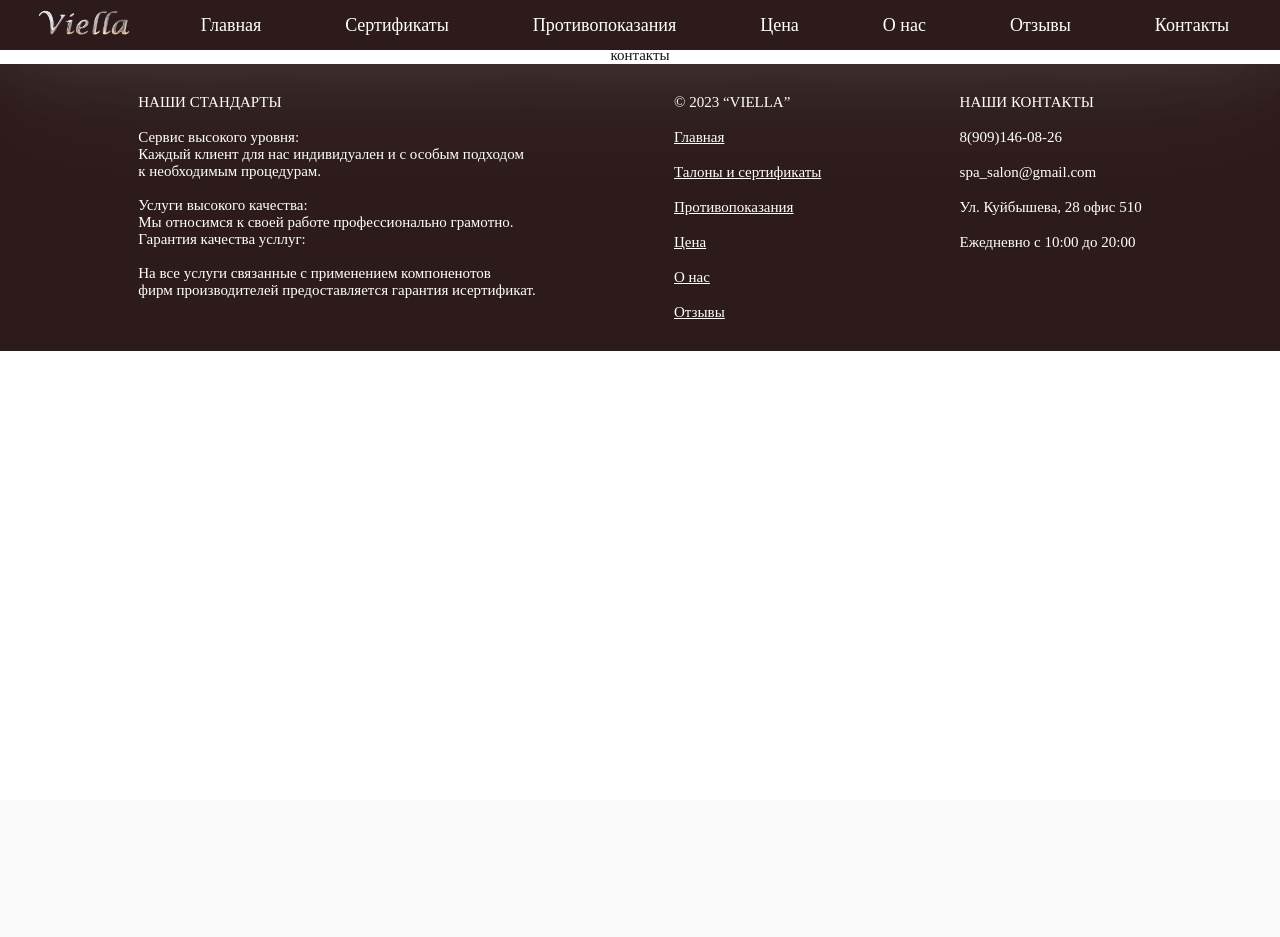
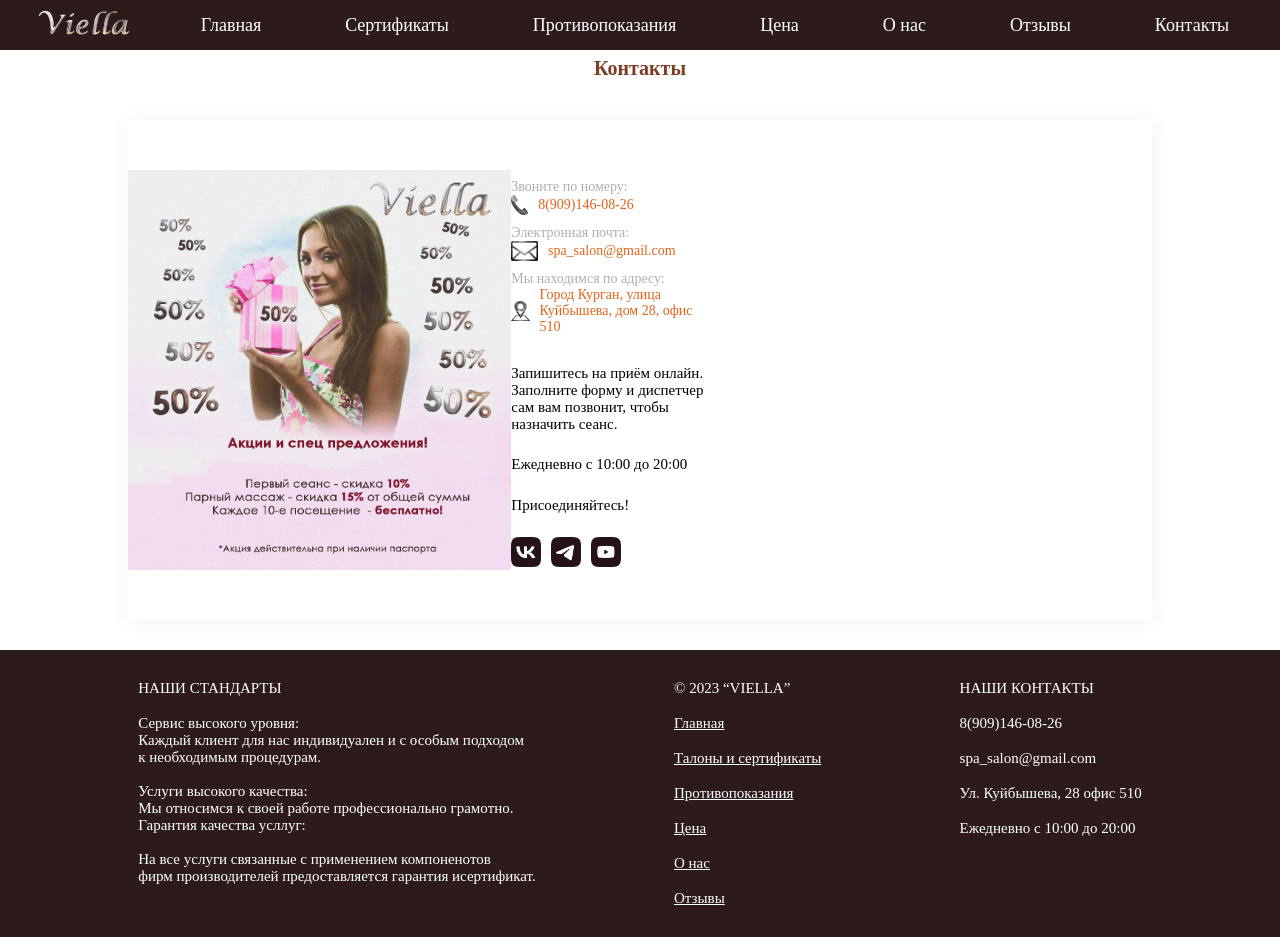
Before and after one commit to PolinaTurina/-Viella, a Django app: page /contact/ in a window 1280 px wide. Before the commit the page ends 351 px from the top, so only its background shows below. Run offline with Django 4.2, Linux system fonts and the light colour scheme.

Commit message:
доделана страница - контакты

```diff
--- a/main/forms.py
+++ b/main/forms.py
@@ -3,7 +3,9 @@ from .models import *
 
 
 class SertForm(forms.Form):
-    phone = forms.CharField(max_length = 11, label = "телефон")
+    phone = forms.CharField(max_length = 11,
+                            label = "телефон",
+                            widget = forms.TextInput(attrs={'placeholder': '8**********', 'class': ''}))
     name = forms.CharField(max_length = 50, min_length = 4, label = "ФИО", widget = forms.TextInput())
     email = forms.EmailField(widget = forms.EmailInput())
     view = forms.ModelChoiceField(queryset=Sertificats.objects.all(), label = "вид сертификата")
--- a/main/templates/main/contact.html
+++ b/main/templates/main/contact.html
@@ -1,9 +1,94 @@
 {%extends 'root.html'%}
 {%block content%}
+ <style>
+    .social:hover{
+        transform: scale(1.1);
+        transition: all .2s cubic-bezier(0.645, 0.045, 0.355, 1);
+    }
 
+    .p_a{
+        margin-top: 10px;
+    }
 
-<p>контакты</p>
+    .p_aa{
+        color: rgba(66, 59, 59, 0.411);
+        font-size: 14px;
+    }
+
+    .p_a a{
+        display: flex;
+        align-items: center;
+        color: #e1641a;
+        text-decoration: none;
+
+    }
+
+    .p_a a:hover{
+        color: rgb(20, 34, 48);
+    }
+ </style>
 
 
 
+<p class="p_h">Контакты</p>
+
+<div style="display: flex;
+            width: 80%;
+            justify-content: space-between;
+            height: 500px;
+            align-items: center;
+            margin-top: 30px;
+            margin-bottom: 30px;
+            border-right: 3px;
+            box-shadow: 1px 1px 20px 1px #0e0c0c0d;">
+
+<img style="height: 400px;" src="/static/img/act.png">
+
+<div style="    width: 260px;
+                display: flex;
+                flex-direction: column;">
+
+<div class="p_a">
+    <p class="p_aa">Звоните по номеру:</p>
+    <a href="#"><img style="height: 20px; margin-right: 10px;" src="/static/img/icon_phone.png">8(909)146-08-26</a>
+</div>
+
+<div class="p_a">
+    <p class="p_aa">Электронная почта:</p>
+    <a href="#"><img style="height: 20px; margin-right: 10px;" src="/static/img/icon_mail.png">spa_salon@gmail.com</a>
+</div>
+
+<div class="p_a">
+    <p class="p_aa">Мы находимся по адресу:</p>
+    <a href="#"><img style="height: 20px; margin-right: 10px;" src="/static/img/icon_carta.png">Город Курган, улица Куйбышева, дом 28, офис 510</a>
+</div>
+
+
+
+<div style="height: 206px;
+            display: flex;
+            flex-direction: column;
+            justify-content: space-between;
+            margin-top: 30px;">
+<p>Запишитесь на приём онлайн. Заполните форму и диспетчер сам вам позвонит, чтобы назначить сеанс.</p>
+<p>Ежедневно с 10:00 до 20:00</p>
+<p>Присоединяйтесь!</p>
+
+<div style="display: flex;">
+<a class="social" href="#"><img style="height: 30px; margin-right: 10px;" src="/static/img/icon_vk.png"></a>
+<a class="social" href="#"><img style="height: 30px; margin-right: 10px;" src="/static/img/icon_telega.png"></a>
+<a class="social" href="#"><img style="height: 30px; margin-right: 10px;" src="/static/img/icon_youtube.png"></a>
+</div>
+
+</div>
+
+</div>
+
+
+<iframe src="https://yandex.ru/map-widget/v1/?um=constructor%3A8ca4fa638d50e0d6c5df660847fe6618c3454e4983b6038048c08641160d4507&amp;source=constructor"
+width="570"
+height="400"
+frameborder="0"></iframe>
+
+</div>
 {%endblock%}
--- a/main/templates/main/main.html
+++ b/main/templates/main/main.html
@@ -167,7 +167,7 @@ li{
                 <p>выберете банк</p>{{form2.bank}}
                 <p style="margin-top: 20px;">Комментарий <span style="color:  #523f2b99;">(необязательно)</span>:</p>{{form2.text}}
 
-                <button style="margin: 10px; margin-top: 20px; border-radius: 3px;" type="submit">Отправить</button>
+                <button class="but" style="margin: 10px; margin-top: 20px; border-radius: 3px;" type="submit">Отправить</button>
             </form>
             <!-- эта форма выводится -->
 
--- a/templates/root.html
+++ b/templates/root.html
@@ -71,5 +71,10 @@
         </div>
     </div>
 
+
+
+
+
+
 </body>
 </html>
```
Also changed, not shown: static/img/act.png (added), static/img/icon_carta.png (added), static/img/icon_mail.png (added), static/img/icon_phone.png (added), static/img/icon_telega.png (added), static/img/icon_vk.png (added), static/img/icon_youtube.png (added), static/img/social_icons_rounded_black.png (added).
